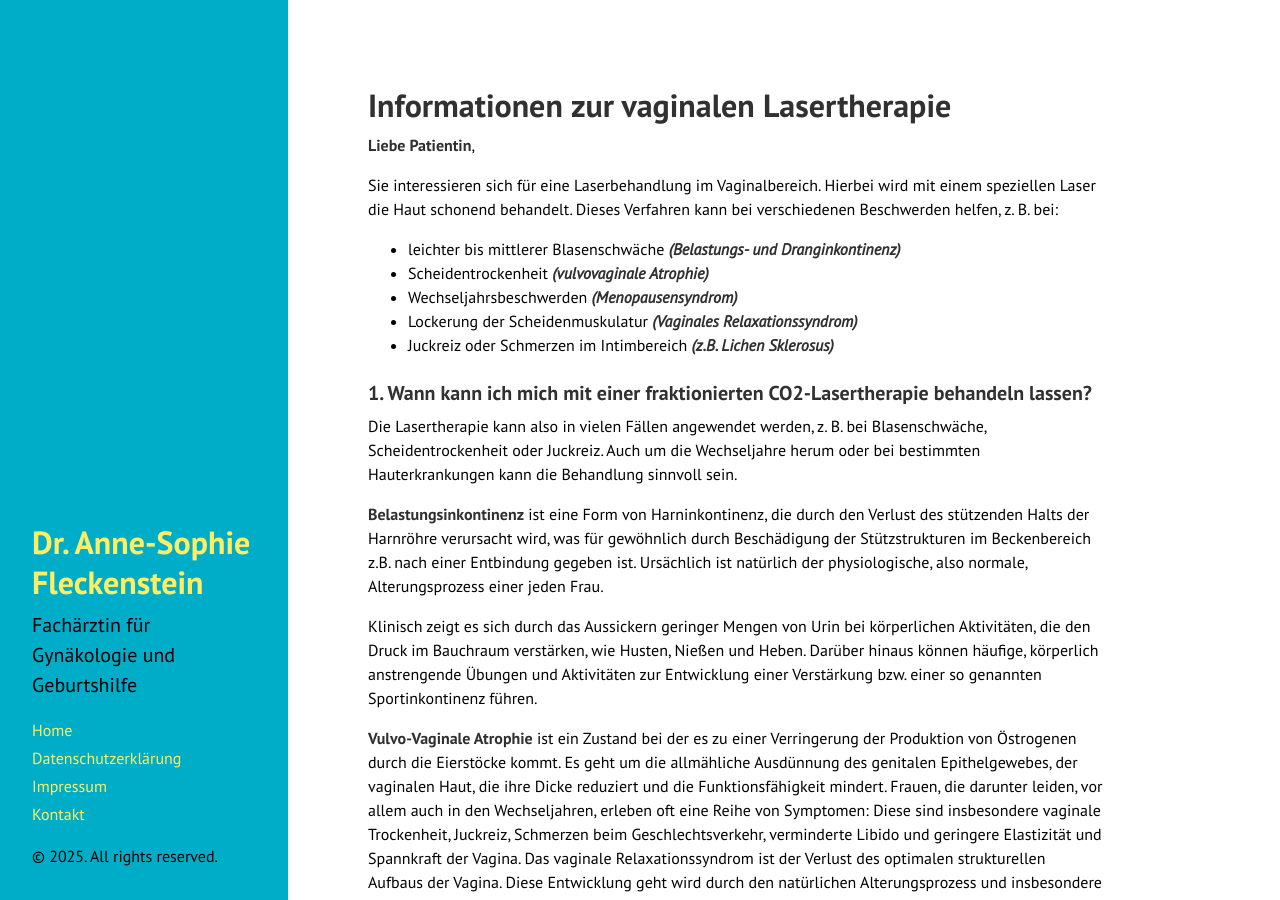
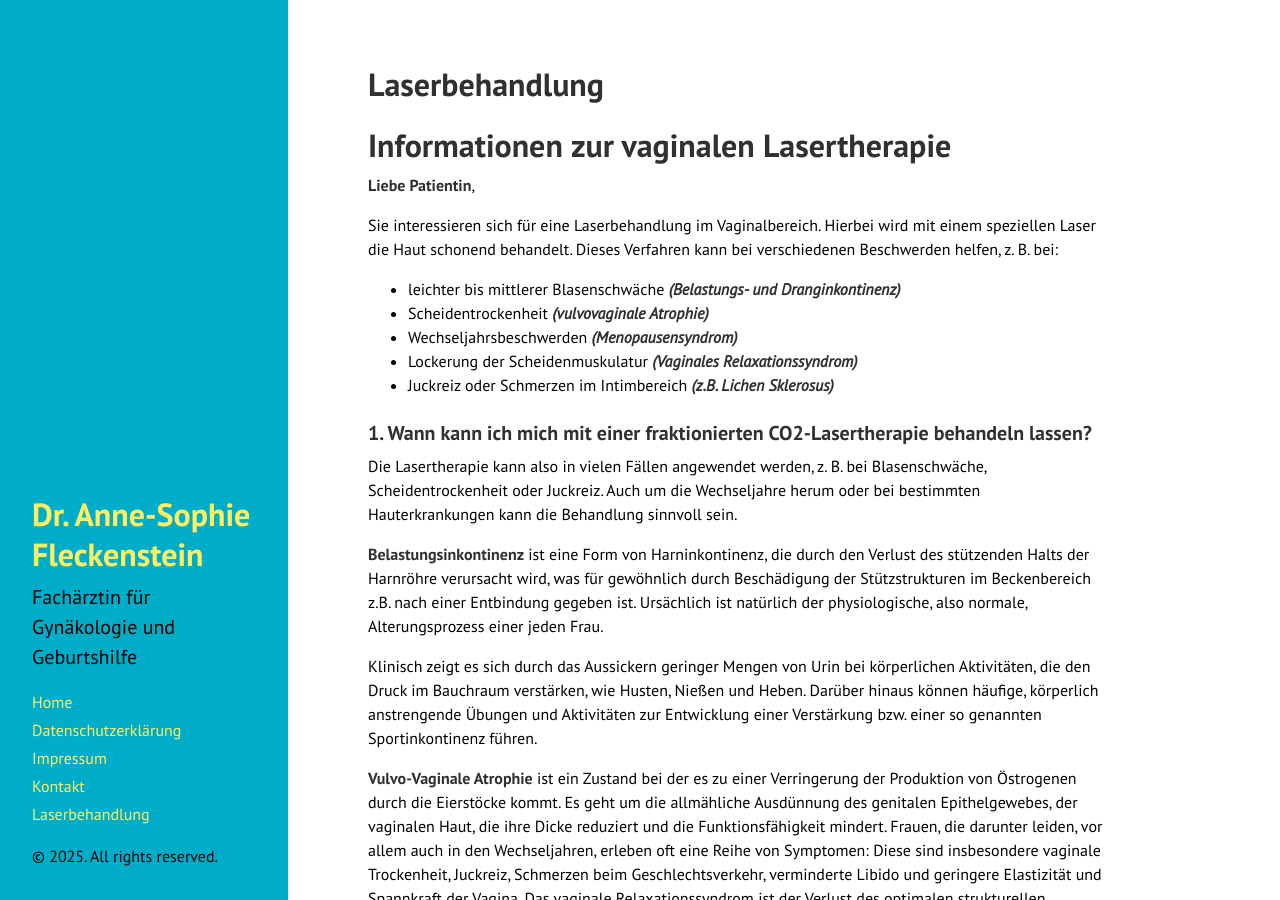
Before and after one commit to JuliaFleckenstein/dr-anne-sophie-fleckenstein, a Jekyll site: the page built from docs/laserbehandlung.md, in a window 1280 px wide and 900 px high. Built offline with Jekyll 4.4.1, drawn with Linux system fonts in a browser that asks for light colours; Markdown is read by kramdown in place of the engine named in the settings.

Commit message:
Laserbehandlung - page

```diff
--- a/docs/laserbehandlung.md
+++ b/docs/laserbehandlung.md
@@ -1,6 +1,6 @@
 ---
-layout: default
-title: About
+layout: page
+title: Laserbehandlung
 ---
 
 
```
